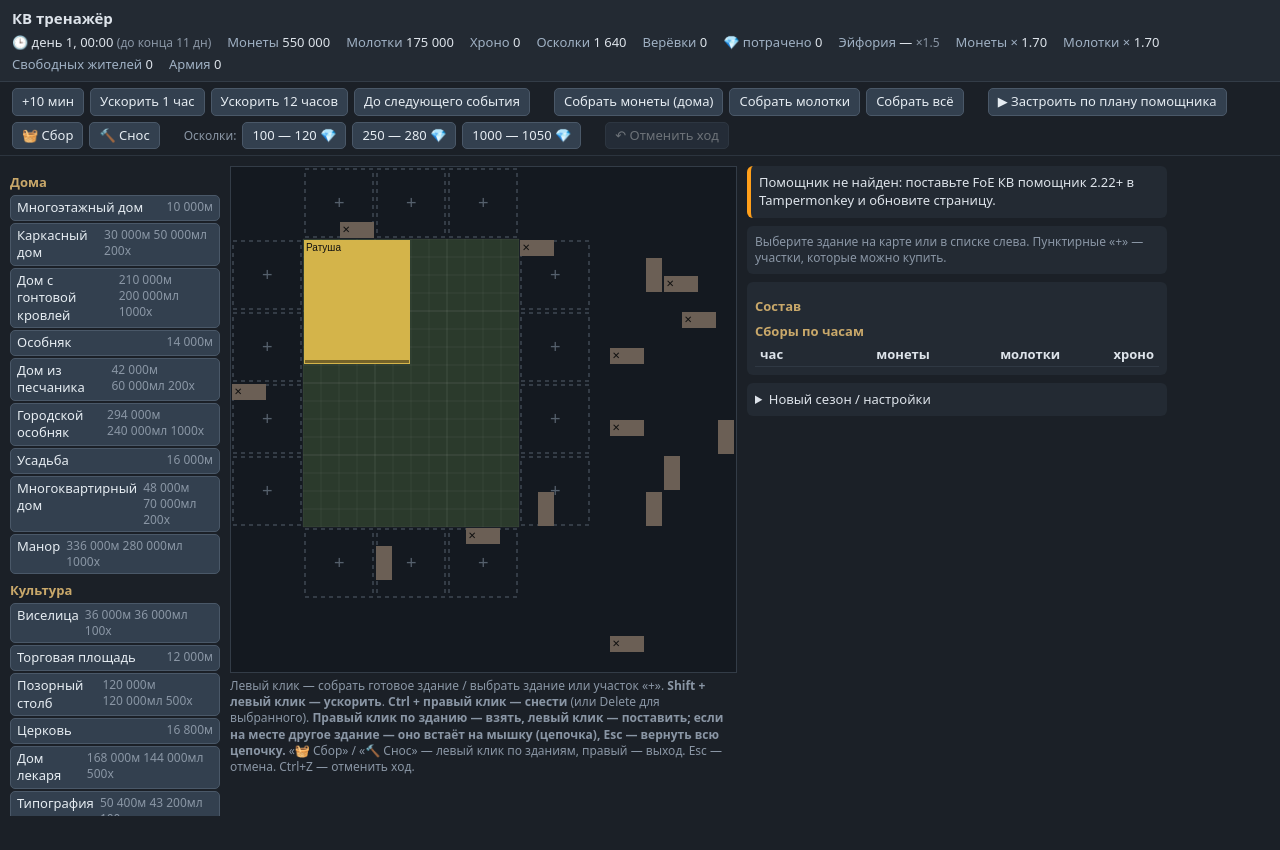
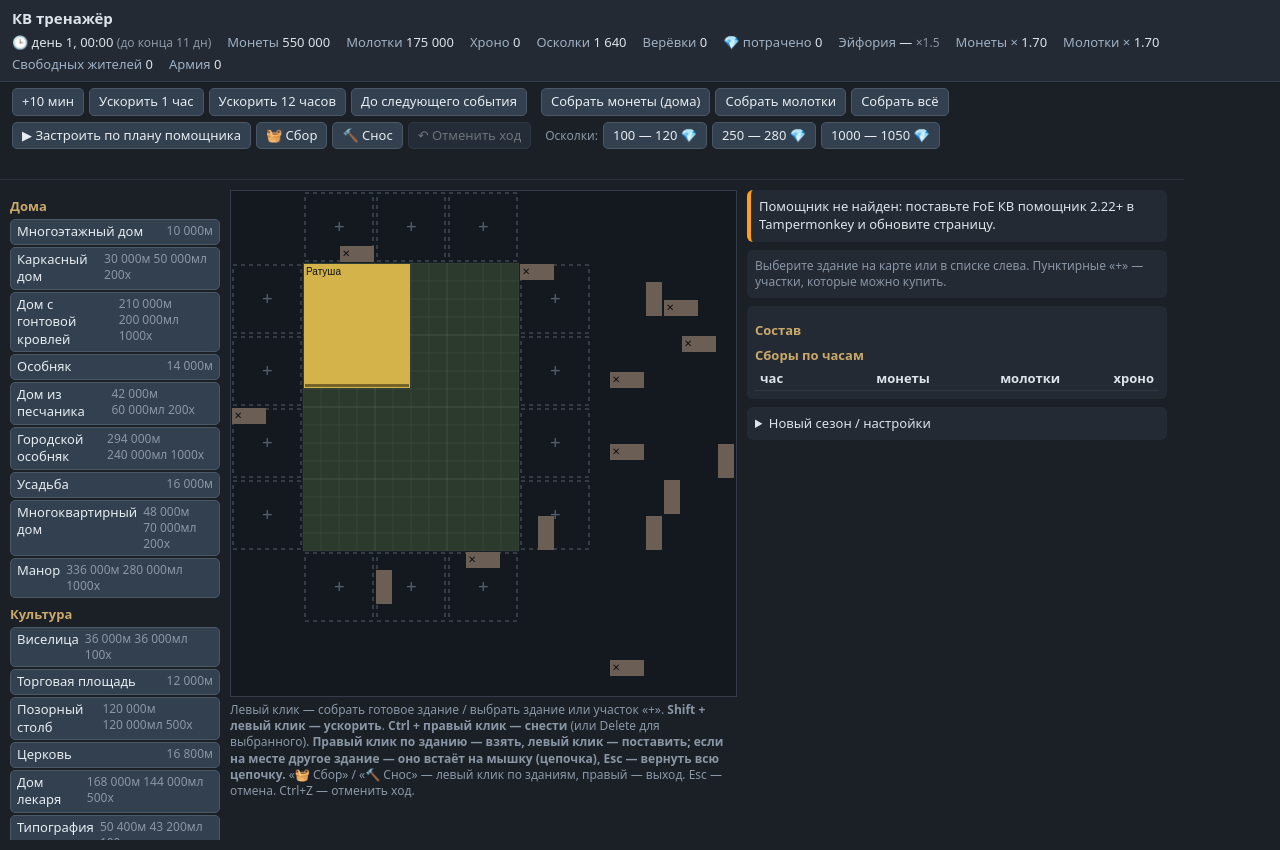
Before and after one commit to retrymister-ui/foe-qi-helper, a plain HTML site: page sim.html in a window 1280 px wide. Before the commit the page ends 826 px from the top, so only its background shows below. Drawn offline with Linux system fonts and the light colour scheme.

Commit message:
Тренажёр: панель кнопок в две ровные строки по ширине страницы
Co-Authored-By: Claude Opus 5.5 <noreply@anthropic.com>
Claude-Session: https://claude.ai/code/session_01Pt1hevEw72hnm2h2VDHxyU

```diff
--- a/sim.html
+++ b/sim.html
@@ -4,9 +4,9 @@
 <style>
 body{margin:0;background:#1b2027;color:#dde3ea;font:13px/1.35 system-ui,sans-serif}
 header{padding:8px 12px;background:#232a33;border-bottom:1px solid #333c47;display:flex;flex-wrap:wrap;gap:6px 14px;align-items:center}
-#res{display:flex;flex-wrap:wrap;gap:4px 16px}header h1{font-size:15px;margin:0 8px 0 0}
+#res{max-width:1160px;display:flex;flex-wrap:wrap;gap:4px 16px}header h1{font-size:15px;margin:0 8px 0 0}
 .r b{color:#9fb0c3;font-weight:500}.dim{color:#8a96a5;font-size:12px}
-#bar{padding:6px 12px;display:flex;flex-wrap:wrap;gap:6px;align-items:center;border-bottom:1px solid #2c343e}
+#bar{padding:6px 12px;display:flex;flex-wrap:wrap;gap:6px 14px;align-items:center;border-bottom:1px solid #2c343e;max-width:1160px}.g{display:flex;gap:5px;align-items:center;flex-wrap:wrap}
 button{background:#33404f;color:#e6ecf2;border:1px solid #4a5868;border-radius:5px;padding:4px 9px;cursor:pointer;font:inherit}
 button:hover{background:#3e4e60}button:disabled{opacity:.4;cursor:default}button.on{background:#7a5a17;border-color:#c79a3a}
 main{display:grid;grid-template-columns:210px min-content minmax(320px,420px);gap:10px;padding:10px;justify-content:start}
@@ -17,14 +17,16 @@ main{display:grid;grid-template-columns:210px min-content minmax(320px,420px);ga
 .btns{display:flex;flex-wrap:wrap;gap:5px;margin-top:6px}
 table{border-collapse:collapse;width:100%}td,th{padding:2px 5px;text-align:right;border-bottom:1px solid #2f3843}td:first-child,th:first-child{text-align:left}
 select{background:#141920;color:#dde3ea;border:1px solid #4a5868;border-radius:4px}input{width:80px;background:#141920;color:#dde3ea;border:1px solid #4a5868;border-radius:4px;padding:2px 4px}
-#msg{flex:1;min-width:200px;white-space:nowrap;overflow:hidden;text-overflow:ellipsis}#hh{border-left:4px solid #ff9f1a}
+#msg{flex-basis:100%;min-height:18px;white-space:nowrap;overflow:hidden;text-overflow:ellipsis}#hh{border-left:4px solid #ff9f1a}
 details summary{cursor:pointer}
 </style></head><body>
 <header><h1>КВ тренажёр</h1><span id="res"></span></header>
 <div id="bar">
-<button id="t10m">+10 мин</button><button id="t1">Ускорить 1 час</button><button id="t12">Ускорить 12 часов</button><button id="tev">До следующего события</button>
-<span style="width:12px"></span><button id="cm">Собрать монеты (дома)</button><button id="cs">Собрать молотки</button><button id="ca">Собрать всё</button>
-<span style="width:12px"></span><button id="auto" title="Выполнить подсказки помощника подряд, пока не нужно ждать. Отменяется одной кнопкой «Отменить ход».">▶ Застроить по плану помощника</button><button id="tcol">🧺 Сбор</button><button id="tdem">🔨 Снос</button><span style="width:12px"></span><span class="dim">Осколки:</span><button class="lot" data-i="0">100 — 120 💎</button><button class="lot" data-i="1">250 — 280 💎</button><button class="lot" data-i="2">1000 — 1050 💎</button><span style="width:12px"></span><button id="undo">↶ Отменить ход</button><span id="msg" class="dim"></span>
+<span class="g"><button id="t10m">+10 мин</button><button id="t1">Ускорить 1 час</button><button id="t12">Ускорить 12 часов</button><button id="tev">До следующего события</button></span>
+<span class="g"><button id="cm">Собрать монеты (дома)</button><button id="cs">Собрать молотки</button><button id="ca">Собрать всё</button></span>
+<span class="g"><button id="auto" title="Выполнить подсказки помощника подряд, пока не нужно ждать. Отменяется одной кнопкой «Отменить ход».">▶ Застроить по плану помощника</button><button id="tcol">🧺 Сбор</button><button id="tdem">🔨 Снос</button><button id="undo">↶ Отменить ход</button></span>
+<span class="g"><span class="dim">Осколки:</span><button class="lot" data-i="0">100 — 120 💎</button><button class="lot" data-i="1">250 — 280 💎</button><button class="lot" data-i="2">1000 — 1050 💎</button></span>
+<span id="msg" class="dim"></span>
 </div>
 <main>
 <div id="pal"></div>
```
